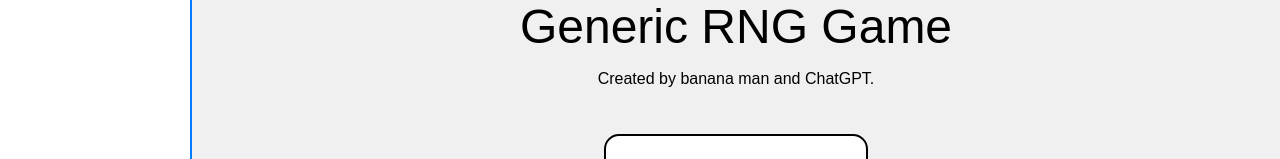
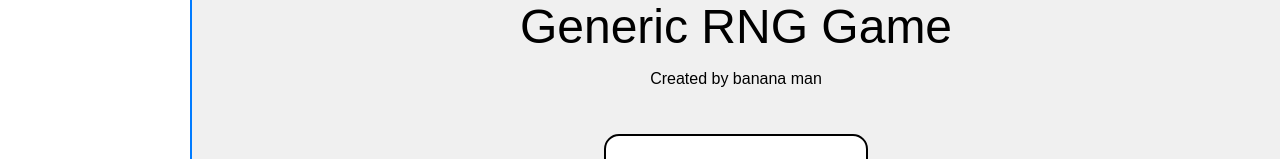
Before and after one commit to RealGSCGAMING/rng, a plain HTML site: page index.html in a window 1280 px wide. Shown: the part 164-323 px from the top of the page. Drawn offline with nearby package versions, Linux system fonts and the light colour scheme; no server answers.

Commit message:
change top message

```diff
--- a/index.html
+++ b/index.html
@@ -327,7 +327,7 @@
      <div id="mainContent" class="animate-top">
        <button id="inventoryButton" style="font-size: 1em; padding: 10px 20px; border-radius: 25px; background-color: white; color: black; border: 2px solid black; cursor: pointer; margin-top: 10px; margin-left: 5px; margin-right: 5px; position: absolute; top: 10px; right: 10px;">Toggle Inventory</button>
        <div id="title">Generic RNG Game</div>
-       <p>Created by banana man and ChatGPT.</p>
+       <p>Created by banana man</p>
        <div id="resultBox">Use the panel to roll.</div>
        <div style="padding: 10px; border: 2px solid black; border-radius: 10px; background-color: white; margin-top: 20px;margin-right: 20px;margin-left: 20px;" class="animate-bottom">
          <button id="rollButton">Roll</button>
```
Also changed, not shown: mobile.html (+1 -1 lines).
